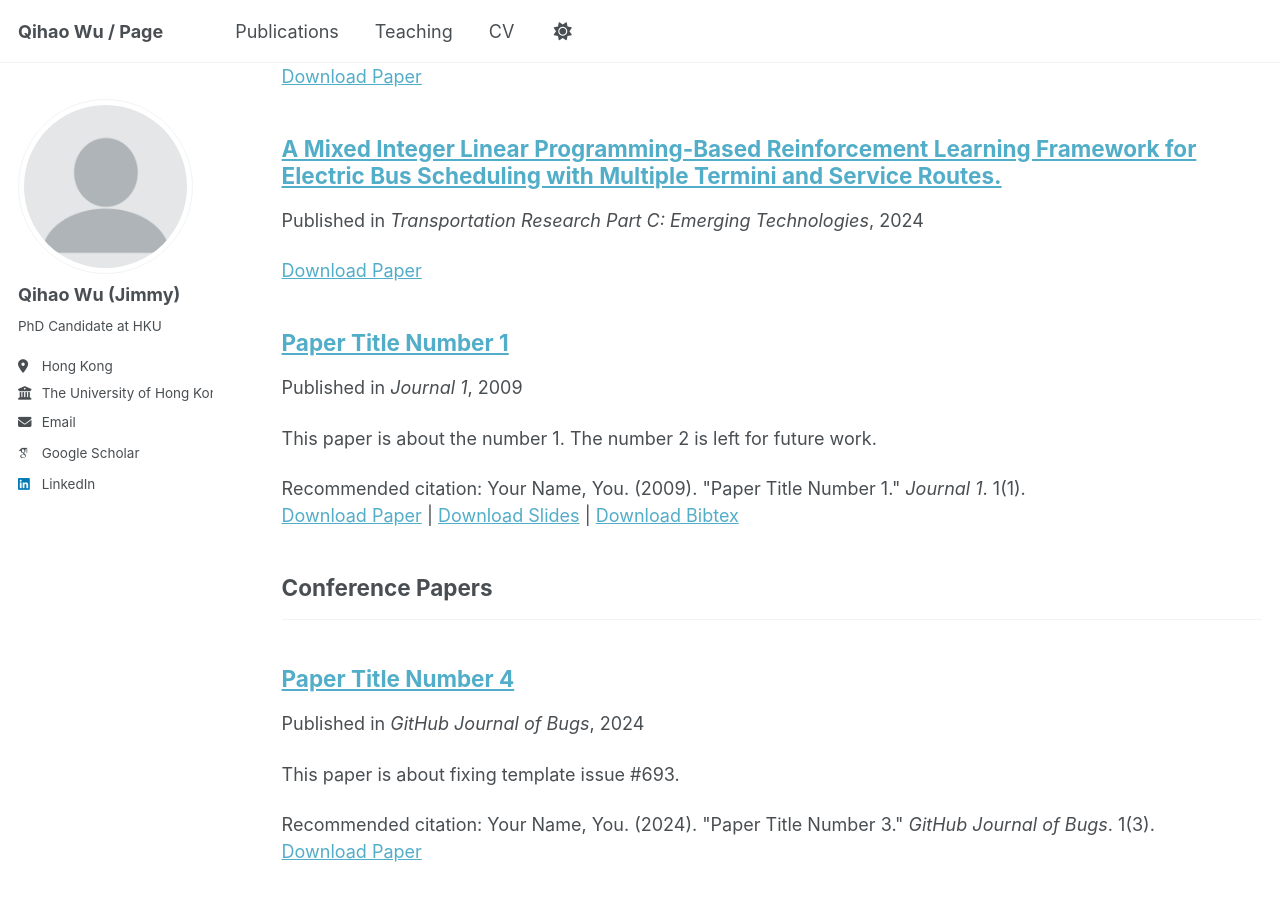
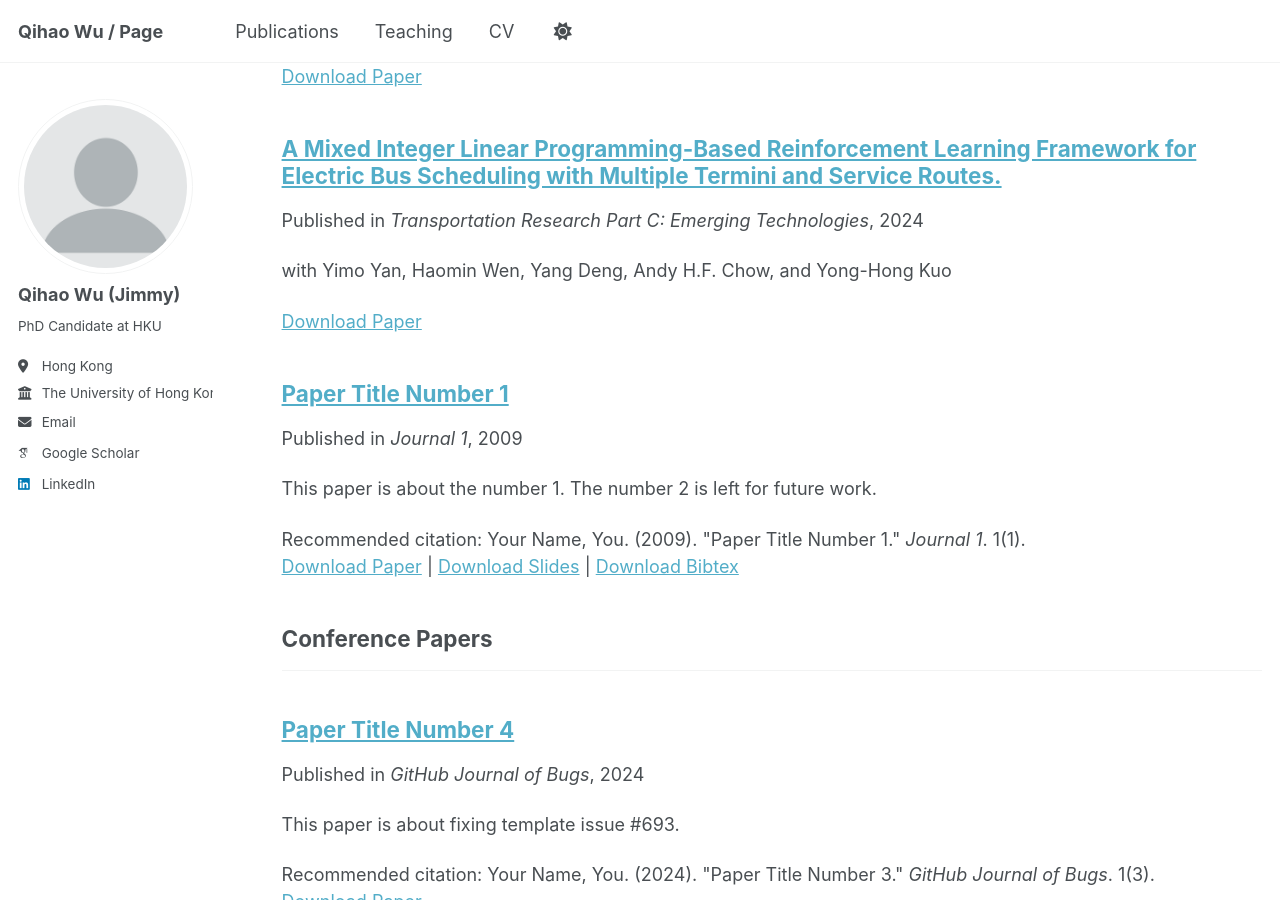
Before and after one commit to Qihao-Wu/bio, a Jekyll site: the page built from _pages/publications.html, in a window 1280 px wide and 900 px high, scrolled down 414 px. Built offline with Jekyll 4.4.1, drawn with Linux system fonts in a browser that asks for light colours; some web fonts are replaced.

Commit message:
Update 2010-10-01-paper-title-number-2.md

```diff
--- a/_publications/2010-10-01-paper-title-number-2.md
+++ b/_publications/2010-10-01-paper-title-number-2.md
@@ -3,6 +3,7 @@ title: "A Mixed Integer Linear Programming-Based Reinforcement Learning Framewor
 collection: publications
 category: manuscripts
 permalink: /publication/2010-10-01-paper-title-number-2
+excerpt: with Yimo Yan, Haomin Wen, Yang Deng, Andy H.F. Chow, and Yong-Hong Kuo
 date: 2024-04-04
 venue: 'Transportation Research Part C: Emerging Technologies'
 paperurl: 'https://www.sciencedirect.com/science/article/abs/pii/S0968090X24000913'
```
